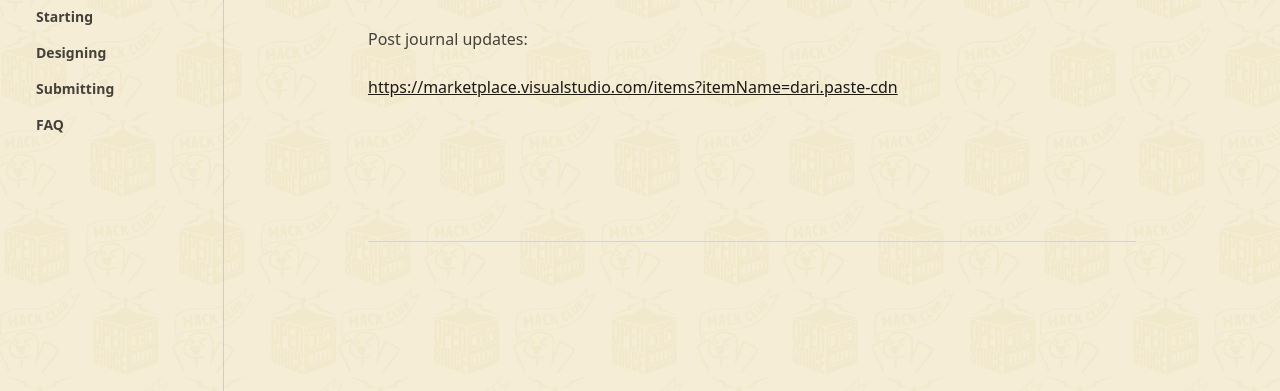
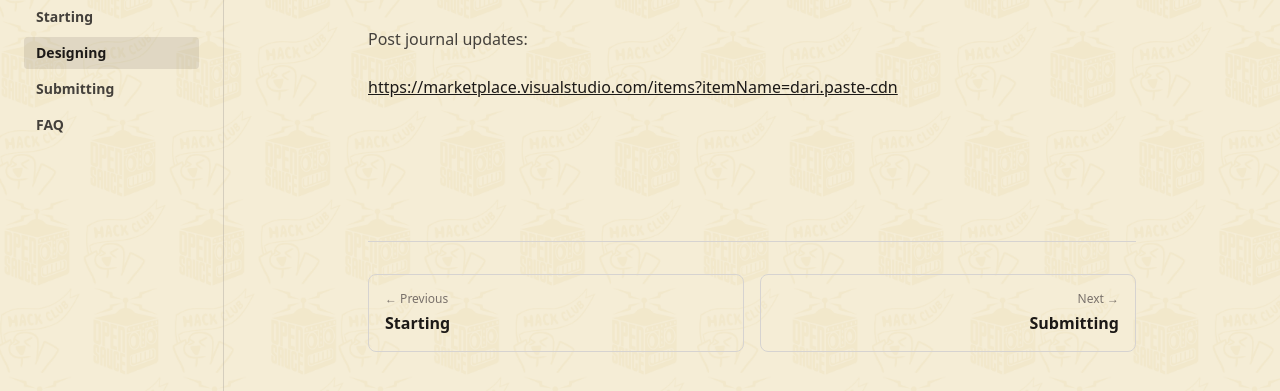
Before and after one commit to hackclub/open-sauce-2026, an Astro site in the folder website/: page /info/designing in a window 1280 px wide. Shown: the part 111-502 px from the top of the page. Built offline with nearby package versions, Linux system fonts and the light colour scheme; Astro itself is replaced by a stand-in of ours; some packages are replaced by stand-ins of ours; a web font is replaced by a local one.

Commit message:
fixed slugs

```diff
--- a/website/src/components/DocsPagination.astro
+++ b/website/src/components/DocsPagination.astro
@@ -2,7 +2,7 @@
 import { DOCS } from "../data/docs";
 
 const currentSlug = Astro.url.pathname
-    .replace(/^\/docs\//, "")
+    .replace(/^\/info\//, "")
     .replace(/\/$/, "");
 
 const idx = DOCS.findIndex((d) => d.slug === currentSlug);
@@ -15,7 +15,7 @@
         {
             prev && (
                 <a
-                    href={`/docs/${prev.slug}`}
+                    href={`/info/${prev.slug}`}
                     class="block p-4 border border-stone-300 rounded-lg hover:border-stone-500 hover:bg-stone-100/50 transition"
                 >
                     <div class="text-xs text-stone-500 mb-1">← Previous</div>
@@ -28,7 +28,7 @@
         {
             next && (
                 <a
-                    href={`/docs/${next.slug}`}
+                    href={`/info/${next.slug}`}
                     class="block p-4 border border-stone-300 rounded-lg hover:border-stone-500 hover:bg-stone-100/50 transition"
                 >
                     <div class="text-xs text-stone-500 mb-1">Next →</div>
--- a/website/src/components/DocsSidebar.astro
+++ b/website/src/components/DocsSidebar.astro
@@ -2,7 +2,7 @@
 import { DOCS } from "../data/docs";
 
 const currentSlug = Astro.url.pathname
-    .replace(/^\/docs\//, "")
+    .replace(/^\/info\//, "")
     .replace(/\/$/, "");
 
 const currentDoc = DOCS.find((d) => d.slug === currentSlug);
@@ -52,7 +52,7 @@
         {
             DOCS.map((d) => (
                 <a
-                    href={`/docs/${d.slug}`}
+                    href={`/info/${d.slug}`}
                     class:list={[
                         "block px-3 py-1.5 rounded text-sm",
                         d.slug === currentSlug
@@ -79,7 +79,7 @@
         {
             DOCS.map((d) => (
                 <a
-                    href={`/docs/${d.slug}`}
+                    href={`/info/${d.slug}`}
                     class:list={[
                         "block px-3 py-1.5 rounded text-sm",
                         d.slug === currentSlug
--- a/website/src/content.config.ts
+++ b/website/src/content.config.ts
@@ -1,8 +1,8 @@
 import { defineCollection } from "astro:content";
 import { glob } from "astro/loaders";
 
-const docs = defineCollection({
-    loader: glob({ pattern: "*.md", base: "./src/content/docs" }),
+const info = defineCollection({
+    loader: glob({ pattern: "*.md", base: "./src/content/info" }),
 });
 
-export const collections = { docs };
+export const collections = { info };
--- a/website/src/pages/info/[slug].astro
+++ b/website/src/pages/info/[slug].astro
@@ -3,14 +3,14 @@
 import DocsLayout from "../../layouts/DocsLayout.astro";
 
 export async function getStaticPaths() {
-    const docs = await getCollection("docs");
-    return docs.map((doc: CollectionEntry<"docs">) => ({
+    const docs = await getCollection("info");
+    return docs.map((doc: CollectionEntry<"info">) => ({
         params: { slug: doc.id },
         props: { doc },
     }));
 }
 
-const { doc } = Astro.props as { doc: CollectionEntry<"docs"> };
+const { doc } = Astro.props as { doc: CollectionEntry<"info"> };
 const { Content } = await render(doc);
 ---
 
```
Also changed, not shown: website/src/content/info/designing.md (renamed from website/src/content/docs/designing.md), website/src/content/info/faq.md (renamed from website/src/content/docs/faq.md), website/src/content/info/overview.md (renamed from website/src/content/docs/overview.md), website/src/content/info/starting.md (renamed from website/src/content/docs/starting.md), website/src/content/info/submitting.md (renamed from website/src/content/docs/submitting.md).
